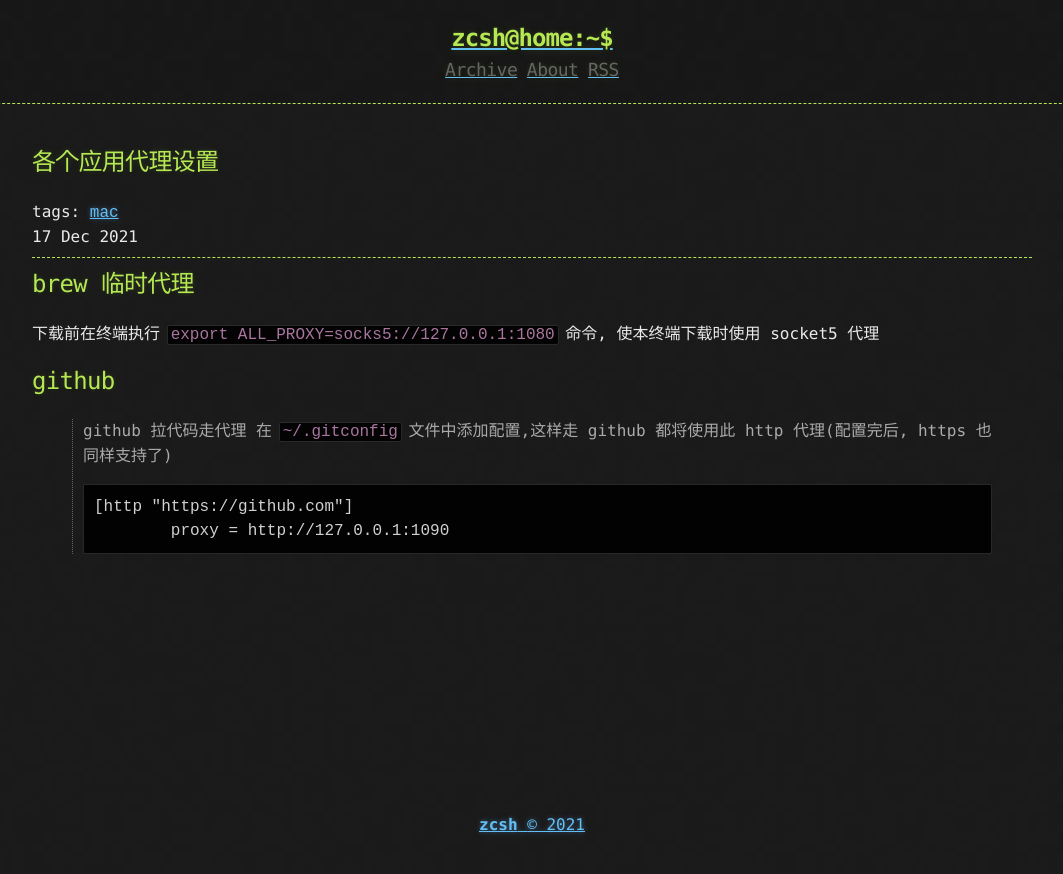
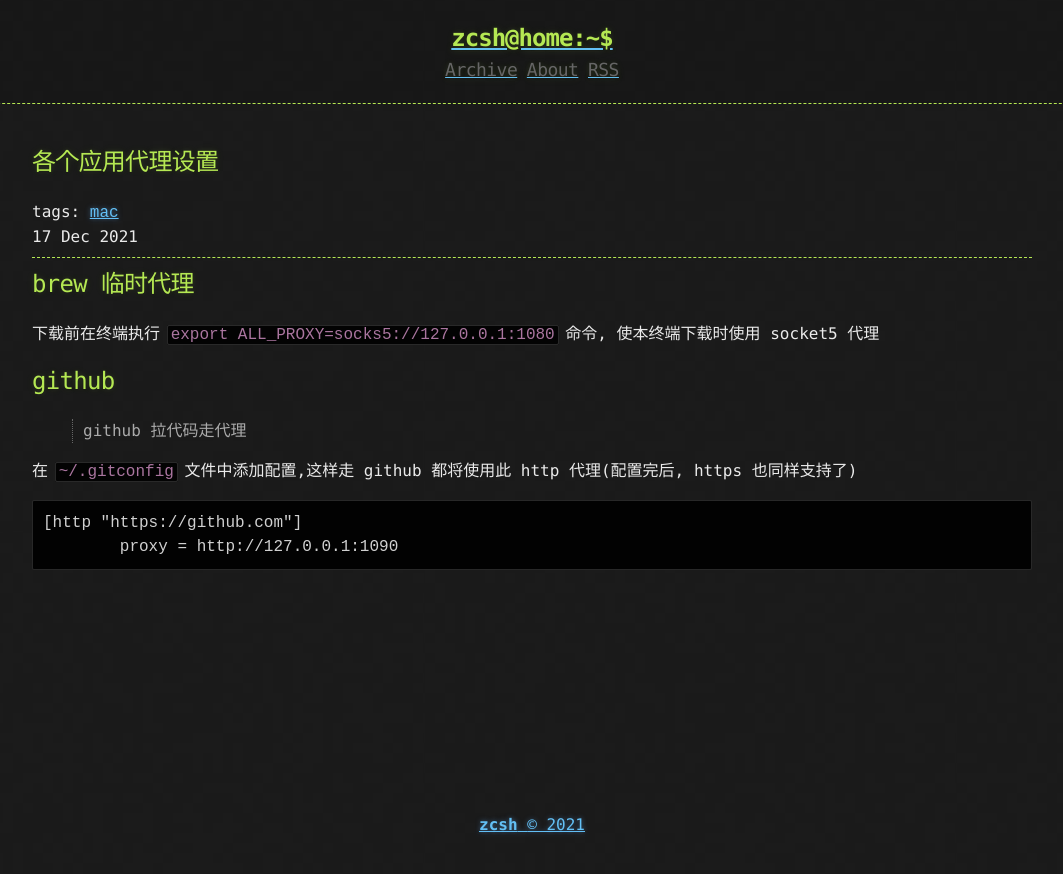
Before and after one commit to zcsh0721/zcsh0721.github.io, a Jekyll site: the page built from _posts/2021-12-17-各个应用代理设置.md, in a window 1280 px wide. Shown: the top 874 px of the page, without its empty margins (108-1171 px from the left). Built offline with Jekyll 4.4.1, drawn with Linux system fonts in a browser that asks for light colours.

Commit message:
更改样式

````diff
--- a/_posts/2021-12-17-各个应用代理设置.md
+++ b/_posts/2021-12-17-各个应用代理设置.md
@@ -8,8 +8,8 @@ tags: ['mac']
 下载前在终端执行 `export ALL_PROXY=socks5://127.0.0.1:1080` 命令, 使本终端下载时使用 socket5 代理
 
 ## github
+> github 拉代码走代理
 
-> github 拉代码走代理
 在 `~/.gitconfig` 文件中添加配置,这样走 github 都将使用此 http 代理(配置完后, https 也同样支持了)
 ```
 [http "https://github.com"]
````
